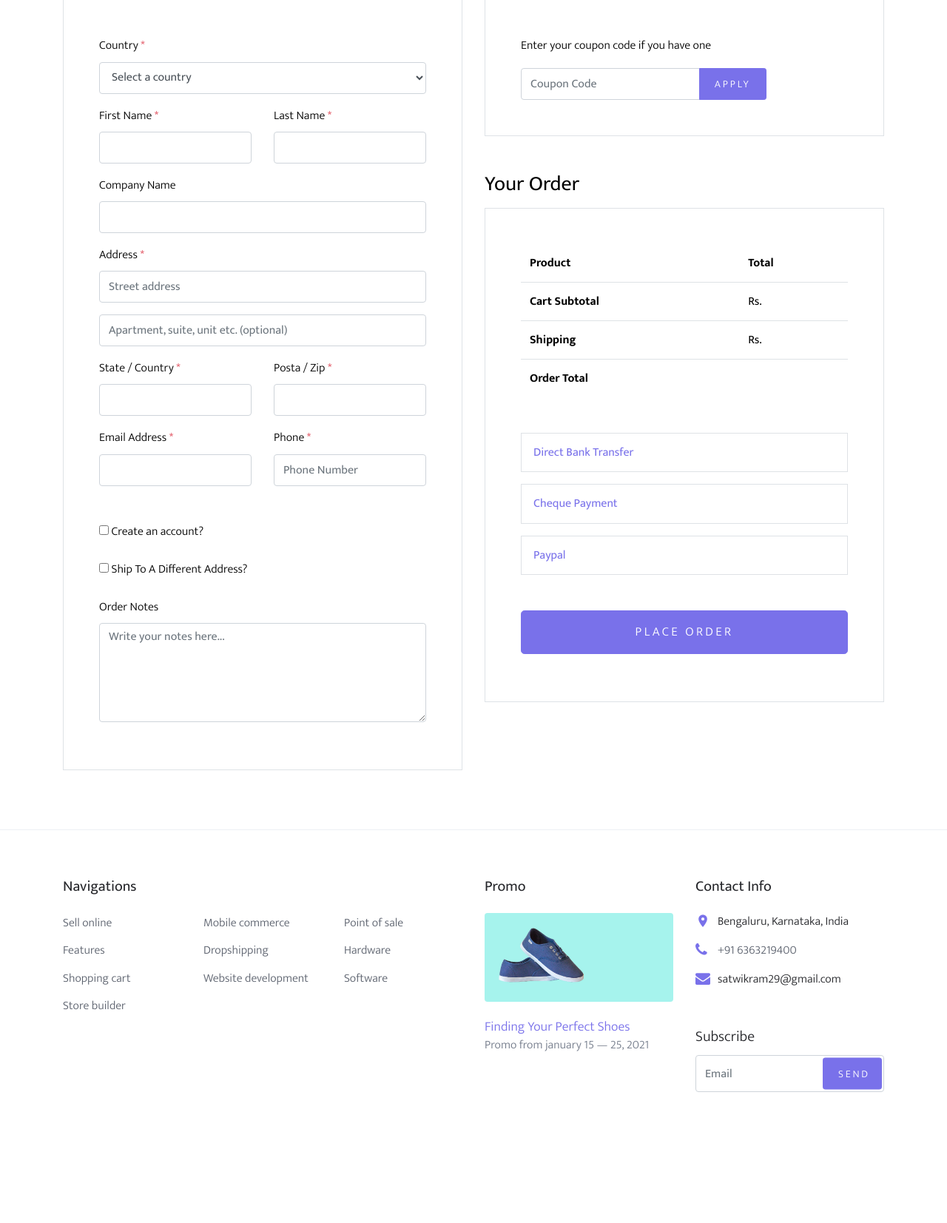
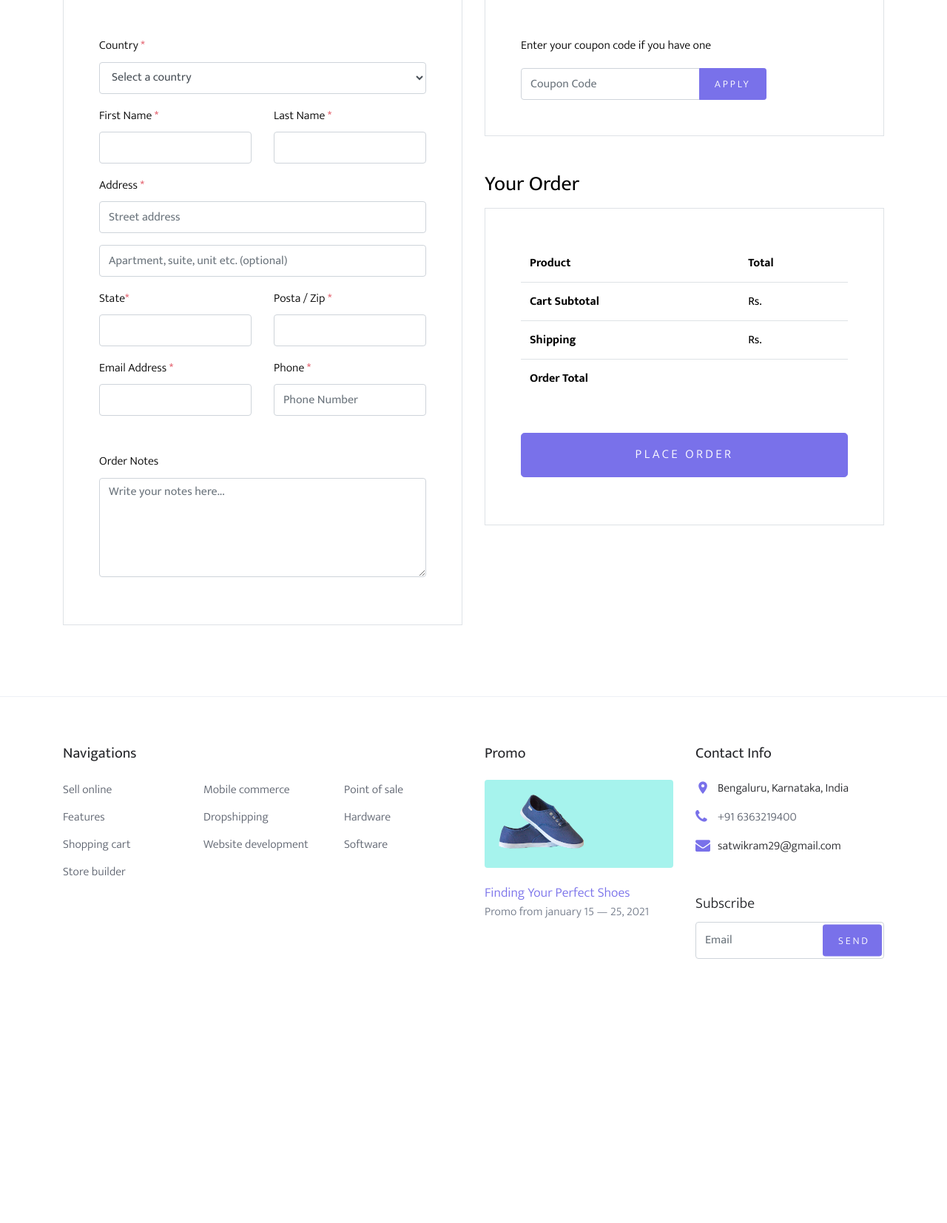
Before and after one commit to Satwikram/Online-Shopping-, a Django app: template templates/checkout.html in a window 1280 px wide. Shown: the part 520-2173 px from the top of the page at 74% size. After the commit the page ends 1816 px from the top, so only its background shows below. Run offline with Django 3.2, Linux system fonts and the light colour scheme; the template is opened without the code that fills it, so the values that code supplies are empty; some libraries are stand-ins or nearby versions; some web fonts are replaced.

Commit message:
Chekout billing

```diff
--- a/templates/checkout.html
+++ b/templates/checkout.html
@@ -116,6 +116,8 @@
         <div class="row">
           <div class="col-md-6 mb-5 mb-md-0">
             <h2 class="h3 mb-3 text-black">Billing Details</h2>
+            <form method="post" action="checkout">
+              {% csrf_token %}
             <div class="p-3 p-lg-5 border">
               <div class="form-group">
                 <label for="c_country" class="text-black">Country <span class="text-danger">*</span></label>
@@ -126,69 +128,48 @@
               </div>
               <div class="form-group row">
                 <div class="col-md-6">
-                  <label for="c_fname" class="text-black">First Name <span class="text-danger">*</span></label>
-                  <input type="text" class="form-control" id="c_fname" name="c_fname">
+                  <label for="fname" class="text-black">First Name <span class="text-danger">*</span></label>
+                  <input type="text" class="form-control" id="fname" name="fname">
                 </div>
                 <div class="col-md-6">
-                  <label for="c_lname" class="text-black">Last Name <span class="text-danger">*</span></label>
-                  <input type="text" class="form-control" id="c_lname" name="c_lname">
+                  <label for="lname" class="text-black">Last Name <span class="text-danger">*</span></label>
+                  <input type="text" class="form-control" id="lname" name="lname">
                 </div>
               </div>
 
               <div class="form-group row">
                 <div class="col-md-12">
-                  <label for="c_companyname" class="text-black">Company Name </label>
-                  <input type="text" class="form-control" id="c_companyname" name="c_companyname">
-                </div>
-              </div>
-
-              <div class="form-group row">
-                <div class="col-md-12">
-                  <label for="c_address" class="text-black">Address <span class="text-danger">*</span></label>
-                  <input type="text" class="form-control" id="c_address" name="c_address" placeholder="Street address">
+                  <label for="address" class="text-black">Address <span class="text-danger">*</span></label>
+                  <input type="text" class="form-control" id="address" name="address" placeholder="Street address">
                 </div>
               </div>
 
               <div class="form-group">
-                <input type="text" class="form-control" placeholder="Apartment, suite, unit etc. (optional)">
+                <input type="text" name = "landmark" class="form-control" placeholder="Apartment, suite, unit etc. (optional)">
               </div>
 
               <div class="form-group row">
                 <div class="col-md-6">
-                  <label for="c_state_country" class="text-black">State / Country <span class="text-danger">*</span></label>
-                  <input type="text" class="form-control" id="c_state_country" name="c_state_country">
+                  <label for="state" class="text-black">State<span class="text-danger">*</span></label>
+                  <input type="text" class="form-control" id="state" name="state">
                 </div>
                 <div class="col-md-6">
-                  <label for="c_postal_zip" class="text-black">Posta / Zip <span class="text-danger">*</span></label>
-                  <input type="text" class="form-control" id="c_postal_zip" name="c_postal_zip">
+                  <label for="postal" class="text-black">Posta / Zip <span class="text-danger">*</span></label>
+                  <input type="text" class="form-control" id="postal" name="postal">
                 </div>
               </div>
 
               <div class="form-group row mb-5">
                 <div class="col-md-6">
-                  <label for="c_email_address" class="text-black">Email Address <span class="text-danger">*</span></label>
-                  <input type="text" class="form-control" id="c_email_address" name="c_email_address">
+                  <label for="email" class="text-black">Email Address <span class="text-danger">*</span></label>
+                  <input type="text" class="form-control" id="email" name="email">
                 </div>
                 <div class="col-md-6">
-                  <label for="c_phone" class="text-black">Phone <span class="text-danger">*</span></label>
-                  <input type="text" class="form-control" id="c_phone" name="c_phone" placeholder="Phone Number">
+                  <label for="phone" class="text-black">Phone <span class="text-danger">*</span></label>
+                  <input type="text" class="form-control" id="phone" name="phone" placeholder="Phone Number">
                 </div>
               </div>
-
-              <div class="form-group">
-                <label for="c_create_account" class="text-black" data-toggle="collapse" href="#create_an_account" role="button" aria-expanded="false" aria-controls="create_an_account"><input type="checkbox" value="1" id="c_create_account"> Create an account?</label>
-                <div class="collapse" id="create_an_account">
-                  <div class="py-2">
-                    <p class="mb-3">Create an account by entering the information below. If you are a returning customer please login at the top of the page.</p>
-                    <div class="form-group">
-                      <label for="c_account_password" class="text-black">Account Password</label>
-                      <input type="email" class="form-control" id="c_account_password" name="c_account_password" placeholder="">
-                    </div>
-                  </div>
-                </div>
-              </div>
-
-
+<!--
               <div class="form-group">
                 <label for="c_ship_different_address" class="text-black" data-toggle="collapse" href="#ship_different_address" role="button" aria-expanded="false" aria-controls="ship_different_address"><input type="checkbox" value="1" id="c_ship_different_address"> Ship To A Different Address?</label>
                 <div class="collapse" id="ship_different_address">
@@ -265,10 +246,10 @@
 
                 </div>
               </div>
-
+-->
               <div class="form-group">
-                <label for="c_order_notes" class="text-black">Order Notes</label>
-                <textarea name="c_order_notes" id="c_order_notes" cols="30" rows="5" class="form-control" placeholder="Write your notes here..."></textarea>
+                <label for="notes" class="text-black">Order Notes</label>
+                <textarea name="notes" id="notes" cols="30" rows="5" class="form-control" placeholder="Write your notes here..."></textarea>
               </div>
 
             </div>
@@ -322,7 +303,7 @@
                       </tr>
                     </tbody>
                   </table>
-
+ <!--
                   <div class="border p-3 mb-3">
                     <h3 class="h6 mb-0"><a class="d-block" data-toggle="collapse" href="#collapsebank" role="button" aria-expanded="false" aria-controls="collapsebank">Direct Bank Transfer</a></h3>
 
@@ -335,6 +316,7 @@
 
                   <div class="border p-3 mb-3">
                     <h3 class="h6 mb-0"><a class="d-block" data-toggle="collapse" href="#collapsecheque" role="button" aria-expanded="false" aria-controls="collapsecheque">Cheque Payment</a></h3>
+
 
                     <div class="collapse" id="collapsecheque">
                       <div class="py-2">
@@ -352,10 +334,12 @@
                       </div>
                     </div>
                   </div>
+                    -->
 
                   <div class="form-group">
                     <button class="btn btn-primary btn-lg py-3 btn-block" onclick="window.location='thankyou.html'">Place Order</button>
                   </div>
+                  </form>
 
                 </div>
               </div>
@@ -363,7 +347,6 @@
 
           </div>
         </div>
-        <!-- </form> -->
       </div>
     </div>
 
@@ -443,7 +426,7 @@
   <script src="{% static 'js/bootstrap.min.js' %}"></script>
   <script src="{% static 'js/owl.carousel.min.js' %}"></script>
   <script src="{% static 'js/jquery.magnific-popup.min.js' %}"></script>
-  <script src="{% static 'js/aos.js"></script>
+  <script src="{% static 'js/aos.js' %}"></script>
 
   <script src="{% static 'js/main.js' %}"></script>
 
```
